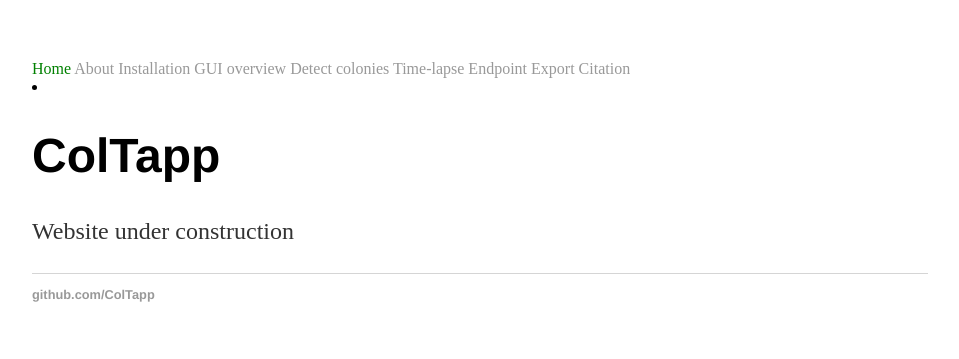
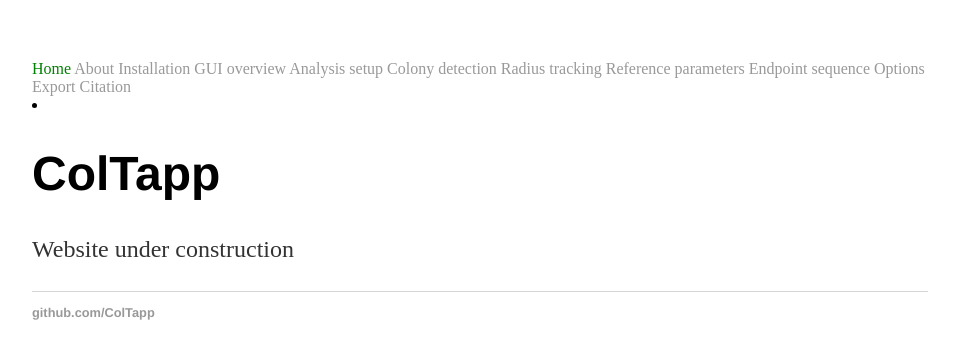
Before and after one commit to ColTapp/ColTapp.github.io, a Jekyll site: the page built from index.md, in a window 1280 px wide. Shown: the top 359 px of the page, without its empty margins (160-1119 px from the left). Built offline with Jekyll 4.4.1, drawn with Linux system fonts in a browser that asks for light colours.

Commit message:
Update navigation.yml

```diff
--- a/_data/navigation.yml
+++ b/_data/navigation.yml
@@ -5,13 +5,19 @@
 - name: Installation
   link: /installation.html
 - name: GUI overview
-  link: /overview
-- name: Detect colonies
+  link: /overview.html
+- name: Analysis setup
+  link: /setup.html
+- name: Colony detection
   link: /detect.html
-- name: Time-lapse
+- name: Radius tracking
   link: /timelapse.html
-- name: Endpoint
+- name: Reference parameters
+  link: /refparam.html
+- name: Endpoint sequence
   link: /endpoint.html
+- name: Options
+  link: /options.html
 - name: Export
   link: /export.html
 - name: Citation
```
